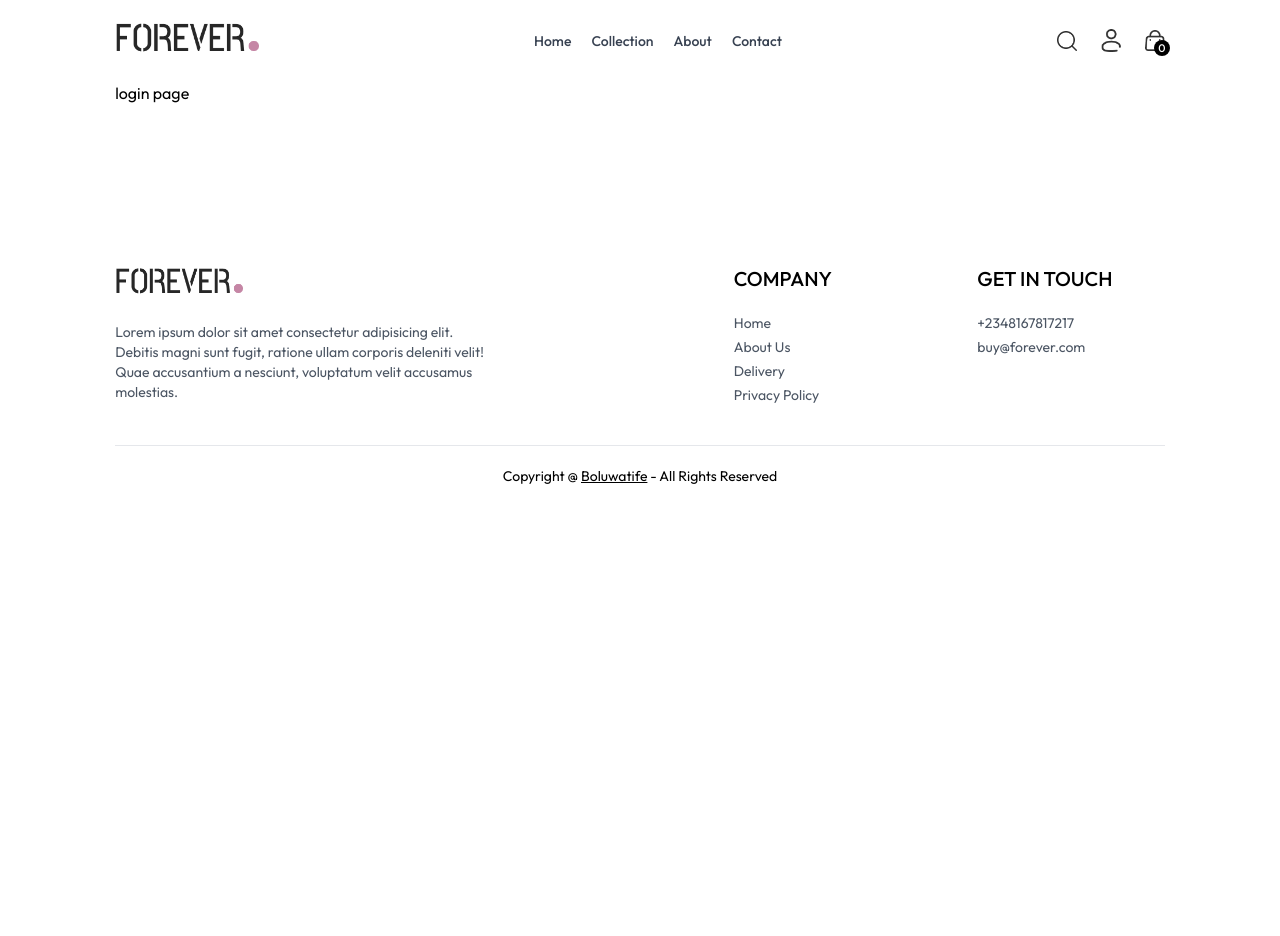
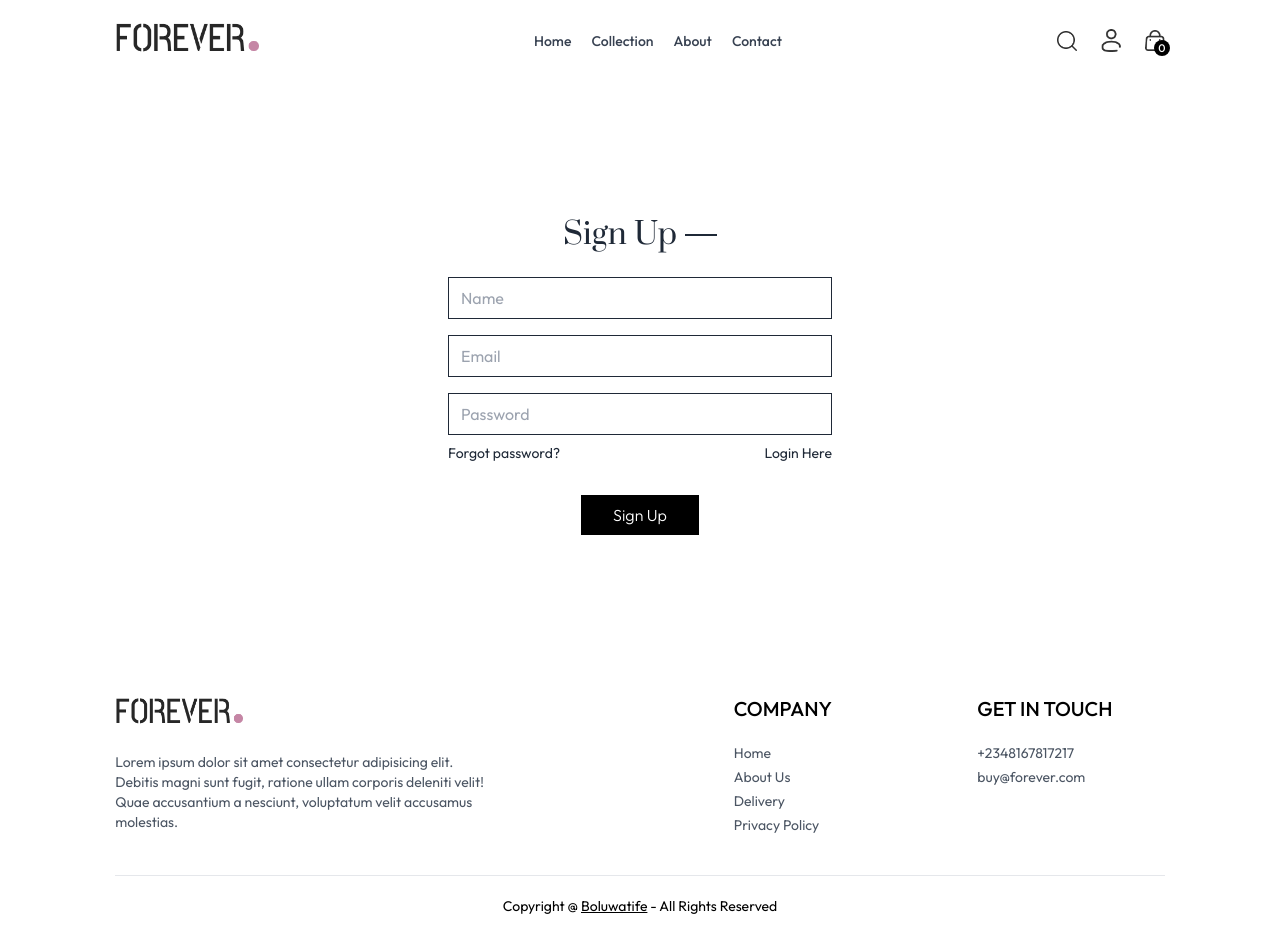
Before and after one commit to FinzyPHINZY/forever-frontend, a React (Vite) app: page /login in a window 1280 px wide. Before the commit the page ends 800 px from the top, so only its background shows below. Built offline with nearby package versions, Linux system fonts and the light colour scheme.

Commit message:
feat: Implemented Login/Signup Component

```diff
--- a/src/pages/Login.jsx
+++ b/src/pages/Login.jsx
@@ -1,5 +1,65 @@
+import { useState } from 'react';
+
 const Login = () => {
-  return <div>login page</div>;
+  const [currentState, setCurrentState] = useState('Sign Up');
+
+  const handleSubmit = async (e) => {
+    e.preventDefault();
+  };
+
+  return (
+    <form
+      onSubmit={handleSubmit}
+      className="flex flex-col items-center w-[90%] sm:max-w-96 m-auto gap-4 mt-14 text-gray-800"
+    >
+      <div className="inline-flex items-center gap-2 mb-2 mt-20">
+        <p className="prata-regular text-3xl">{currentState}</p>
+        <hr className="border-none h-[1.5px] w-8 bg-gray-800" />
+      </div>
+      {currentState === 'Sign Up' && (
+        <input
+          type="text"
+          className="w-full px-3 py-2 border border-gray-800"
+          placeholder="Name"
+          required
+        />
+      )}
+      <input
+        type="email"
+        className="w-full px-3 py-2 border border-gray-800"
+        placeholder="Email"
+        required
+      />
+      <input
+        type="password"
+        className="w-full px-3 py-2 border border-gray-800"
+        placeholder="Password"
+        required
+      />
+      <div className="w-full flex justify-between text-sm mt-[-8px]">
+        <p className="cursor-pointer">Forgot password?</p>
+
+        {currentState === 'Sign Up' ? (
+          <p
+            className="cursor-pointer capitalize"
+            onClick={() => setCurrentState('Login')}
+          >
+            Login here
+          </p>
+        ) : (
+          <p
+            className="cursor-pointer capitalize"
+            onClick={() => setCurrentState('Sign Up')}
+          >
+            Create account
+          </p>
+        )}
+      </div>
+      <button className="bg-black text-white font-light px-8 py-2 mt-4">
+        {currentState === 'Login' ? 'Sign In' : 'Sign Up'}
+      </button>
+    </form>
+  );
 };
 
 export default Login;
```
